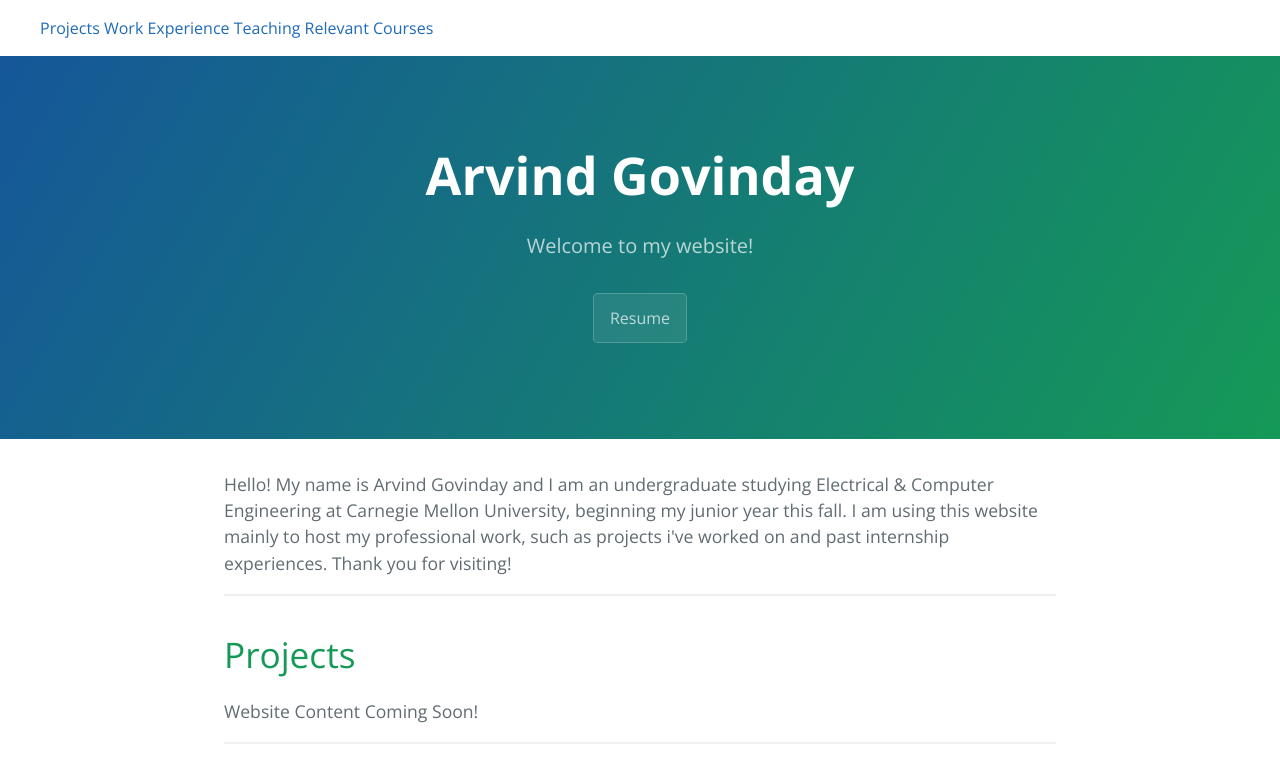
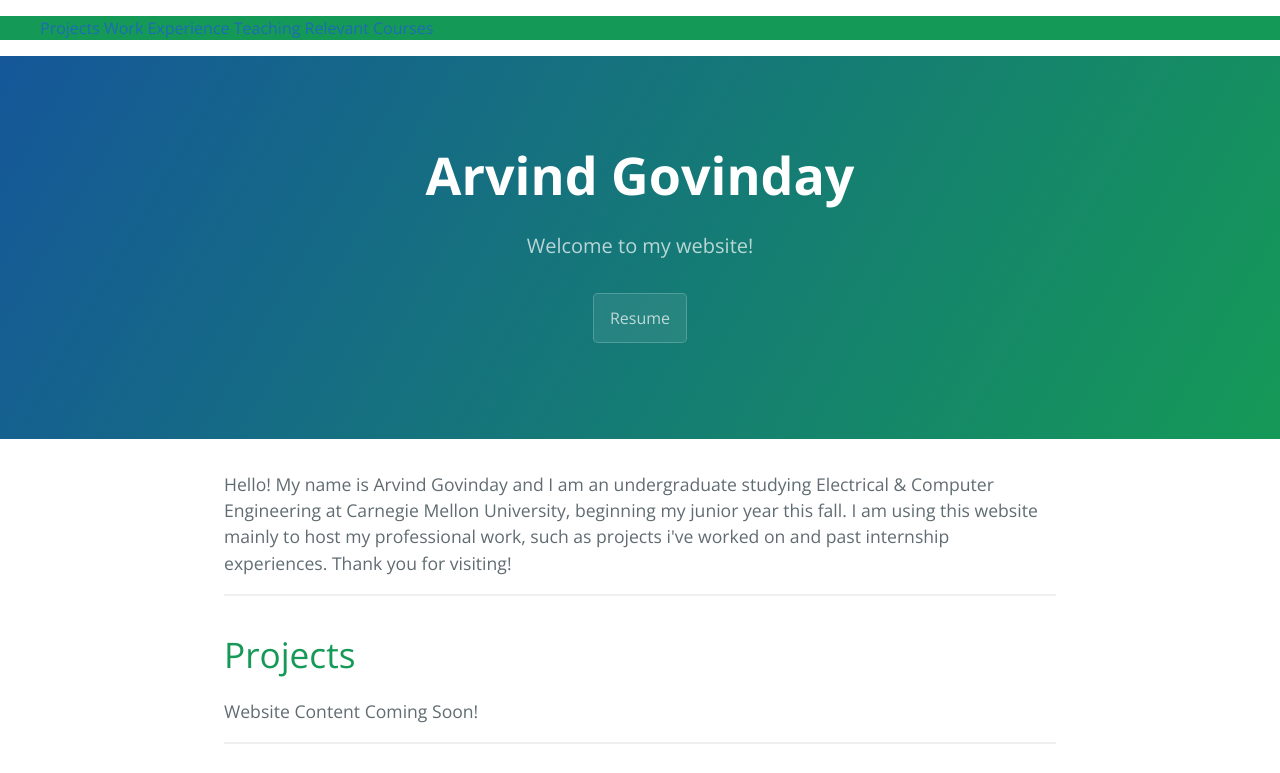
Before and after one commit to Arvgov/arvgov.github.io, a website: page index.html in a window 1280 px wide. Shown: the top 773 px of the page. Drawn offline with nearby package versions, Linux system fonts and the light colour scheme.

Commit message:
more classes

```diff
--- a/css/cayman.css
+++ b/css/cayman.css
@@ -17,6 +17,18 @@ a {
 
 li.nav-link{
     display: inline;
+}
+
+ul.nav-list{
+  background-color: #159957;
+}
+
+.navigation{
+  color: white;
+  a:hover{
+    text-decoration: none;
+  }
+
 }
 .btn {
   display: inline-block;
```
